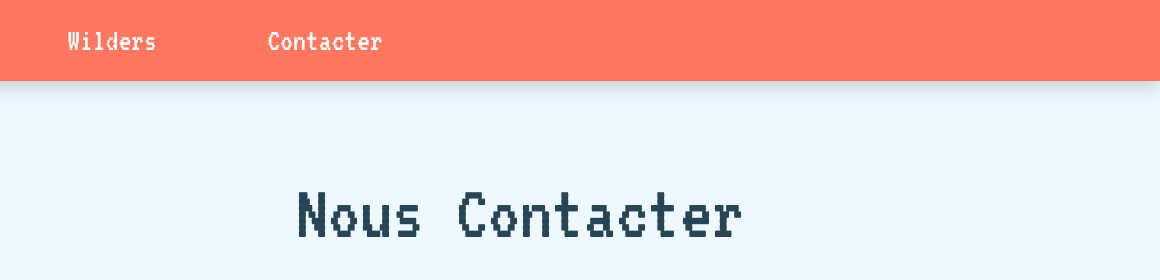
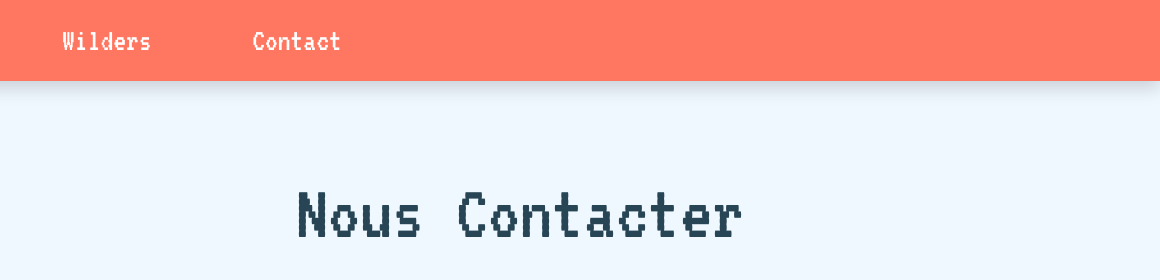
Before and after one commit to AdelineDb/my_NoName_Project, a plain HTML site: page contact.html in a window 1280 px wide. Shown: the top 280 px of the page, 120-1280 px from the left. Drawn offline with nearby package versions, Linux system fonts and the light colour scheme.

Commit message:
update Contact Navbar

```diff
--- a/contact.html
+++ b/contact.html
@@ -24,7 +24,7 @@
       <div class="collapse navbar-collapse" id="navbarNavAltMarkup">
         <div class="navbar-nav">
           <a class="nav-item nav-link" href="wilders.html">Wilders</a>
-          <a class="nav-item nav-link" href="contact.html">Contacter</a>
+          <a class="nav-item nav-link" href="contact.html">Contact</a>
         </div>
       </div>
     </nav>
```
Also changed, not shown: id_adeline.html (+1 -1 lines), id_flavien.html (+1 -1 lines), id_juliette.html (+1 -1 lines), id_quentin.html (+1 -1 lines), index.html (+1 -1 lines), wilders.html (+1 -1 lines).
